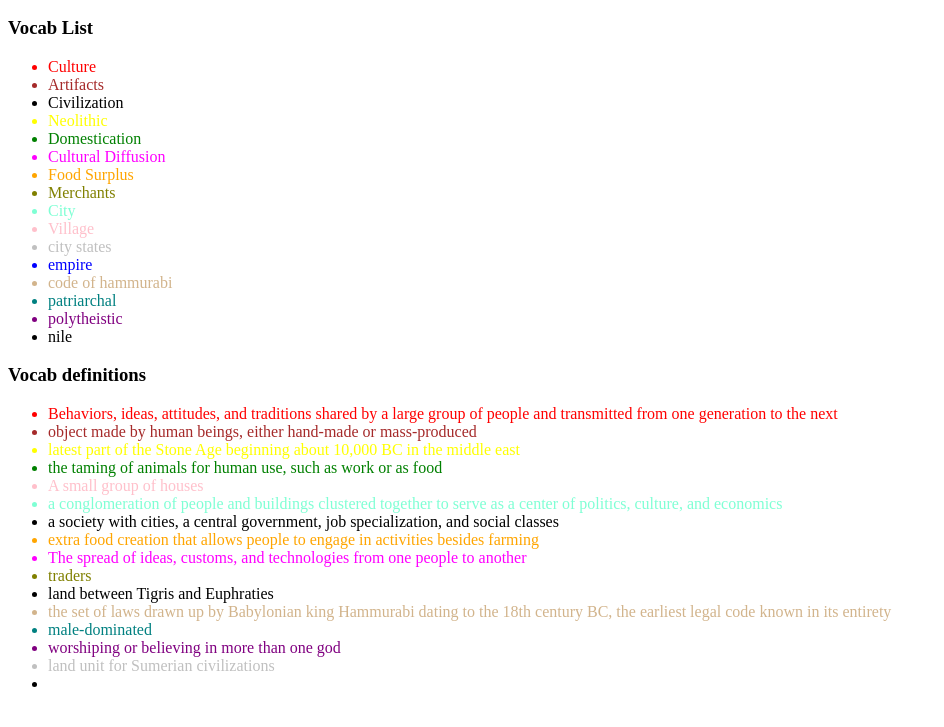
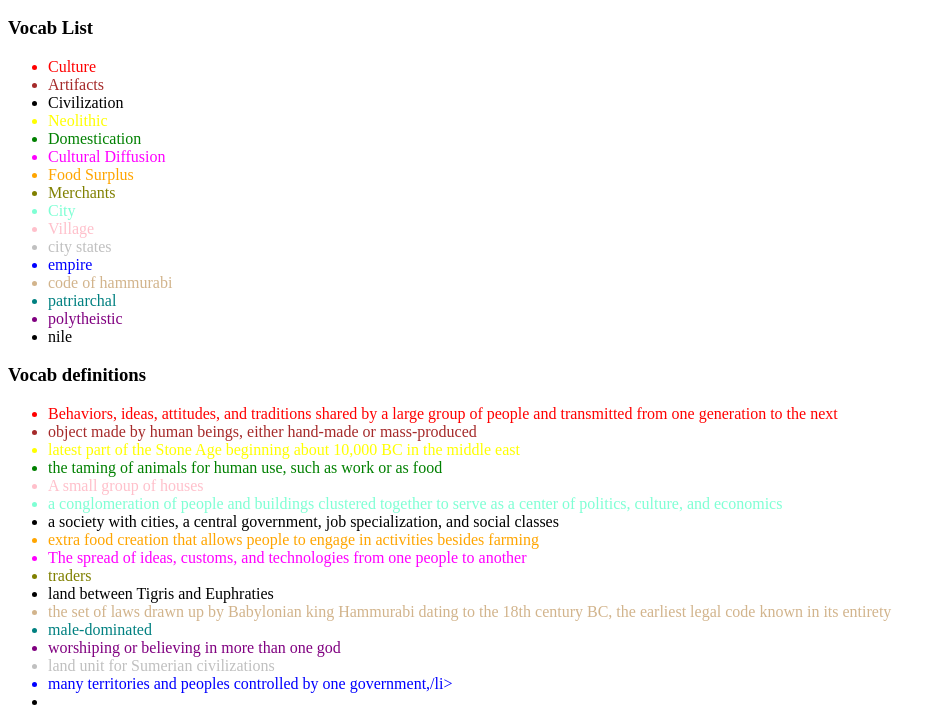
Before and after one commit to TarheK/quizz-web-app, a plain HTML site: page index.html in a window 1280 px wide. Shown: the part 110-837 px from the top of the page, without its empty margins (0-944 px from the left). Drawn offline with Linux system fonts and the light colour scheme.

Commit message:
Update index.html

```diff
--- a/index.html
+++ b/index.html
@@ -47,6 +47,7 @@
   <li style="color:Teal;"> male-dominated</li>
   <li style="color:Purple;"> worshiping or believing in more than one god</li>
   <li style="color:Silver;"> land unit for Sumerian civilizations</li>
+  <li style="color:Blue;"> many territories and peoples controlled by one government,/li>
 
   <li></li>
   </ul>
```
